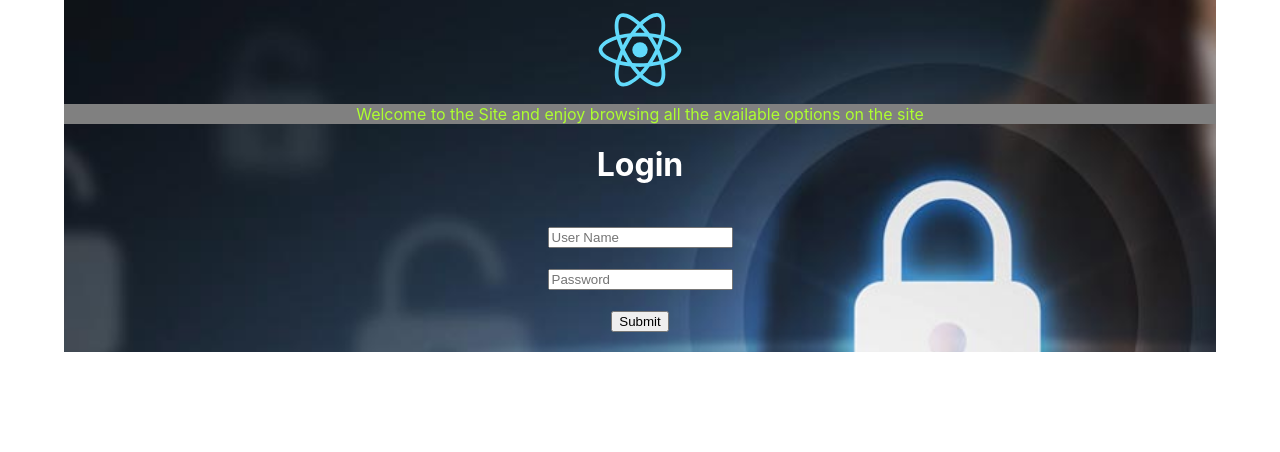
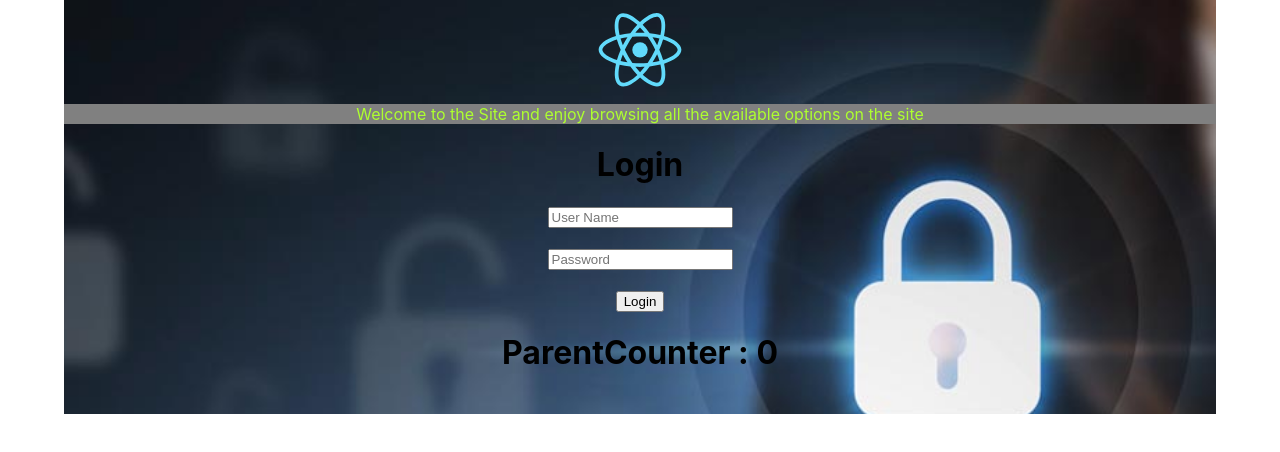
Before and after one commit to himabindu05/ReactJsSampProj, a React (Create React App) app: page / in a window 1280 px wide. Shown: the top 452 px of the page. Built offline with nearby package versions, Linux system fonts and the light colour scheme.

Commit message:
Update login.js

```diff
--- a/src/Components/login.js
+++ b/src/Components/login.js
@@ -1,58 +1,48 @@
 import React from 'react';
-// import Admin from './admin';
-// import User from './user';
+import ReactDOM from 'react-dom'
+import '../css/login.css';
+import Welcome from './Welcome.js';
 
-class login extends React.Component {
+class Login extends React.Component {
+    constructor(){
+        super();
+        this.state = {
+            ParentCounter : 0
+        }
+    }
+    updateParentCounter = (remTime) =>{
+        this.setState({ParentCounter:this.state.ParentCounter+1},
+            () => {alert(`Hello ${this.state.ParentCounter} ${remTime}`)})
+    }
+    AdminOrUser = () => {
+        let user = document.getElementById('loginUser').value;
+        let password = document.getElementById('loginPassword').value;
+        if (user === 'admin' && password === 'admin') {
+            document.getElementById('LogCred').hidden = true;
+            ReactDOM.render(<Welcome user={user} AdminOrUserParent = {this.updateParentCounter} />, document.getElementById('WelcomeLoad'))
+        }
+        else if (user === 'user1' && password === 'user1') {
+            document.getElementById('LogCred').hidden = true;
+            ReactDOM.render(<Welcome user={user} AdminOrUserParent = {this.updateParentCounter} />, document.getElementById('WelcomeLoad'))
+        }
+        else {
+            document.getElementById('credMessage').hidden = false;
+        }
+    }
     render() {
-        //let counter =5;
-        // let highlight ={
-        //     color: 'green', backgroundcolor: 'grey'
-        // }
-        // let isValidUser = false;
-        // let isAdmin = false;
-        // var isAdmin = false;
-        // var isValidUser = false;
-        // function validateUser(user, password) {
-        //     if (user === 'admin' && password === 'admin') {
-        //         isValidUser = true;
-        //         isAdmin = true;
-        //     }
-        //     else if (user === 'user1' && password === 'user1') {
-        //         isValidUser = true;
-        //     }
-        // }
         return (
-
-            //JSX
-
-            <form>
-                <div>
-                    <h1 style={{ color: 'White' }}>Login</h1><br />
-                    {/* <h1 style={highlight}>Login</h1><br/> */}
-                    <input id='txtUser' type='text' placeholder='User Name'></input><br /><br />
-                    <input id='txtPassword' type='password' placeholder='Password'></input><br /><br />
-                    <input type='submit' ></input><br /><br />
-                    {/* <input type='label' value={"counter : "}></input>
-                    <input type='text' value={counter * counter }></input> <br/><br/> */}
+            <React.Fragment>
+                <div id='LogCred'>
+                    <h1 className='LoginTitle'> Login </h1>
+                    <input id='loginUser' type='text' placeholder='User Name' /> <br /><br />
+                    <input id='loginPassword' type='password' placeholder='Password' /><br /><br />
+                    <input type='submit' value='Login' onClick={this.AdminOrUser} /><br />
+                    <p id='credMessage' hidden> Enter valid credentials </p>
                 </div>
-            </form>
-
-            // //pure Java script
-            // React.createElement('form',{},
-            // React.createElement('div',{},
-            // React.createElement('h1',{},"Login"),
-            // React.createElement('br',{}),
-            // React.createElement('input',{type:'text', placeholder:'UserName',}),
-            // React.createElement('br',{}),
-            // React.createElement('br',{}),
-            // React.createElement('input',{type:'password', placeholder:'Password',}),
-            // React.createElement('br',{}),
-            // React.createElement('br',{}),
-            // React.createElement('input',{type:'submit', nvalue:'Log',}),
-            // React.createElement('br',{}),
-            // React.createElement('br',{}),
-            // ))
+                <h1 className='LoginTitle'> ParentCounter : {this.state.ParentCounter}</h1>
+                <div id='WelcomeLoad' className='LoginTitle' /><br />
+            </React.Fragment>
         )
     }
 }
-export default login;
+export default Login;
```
